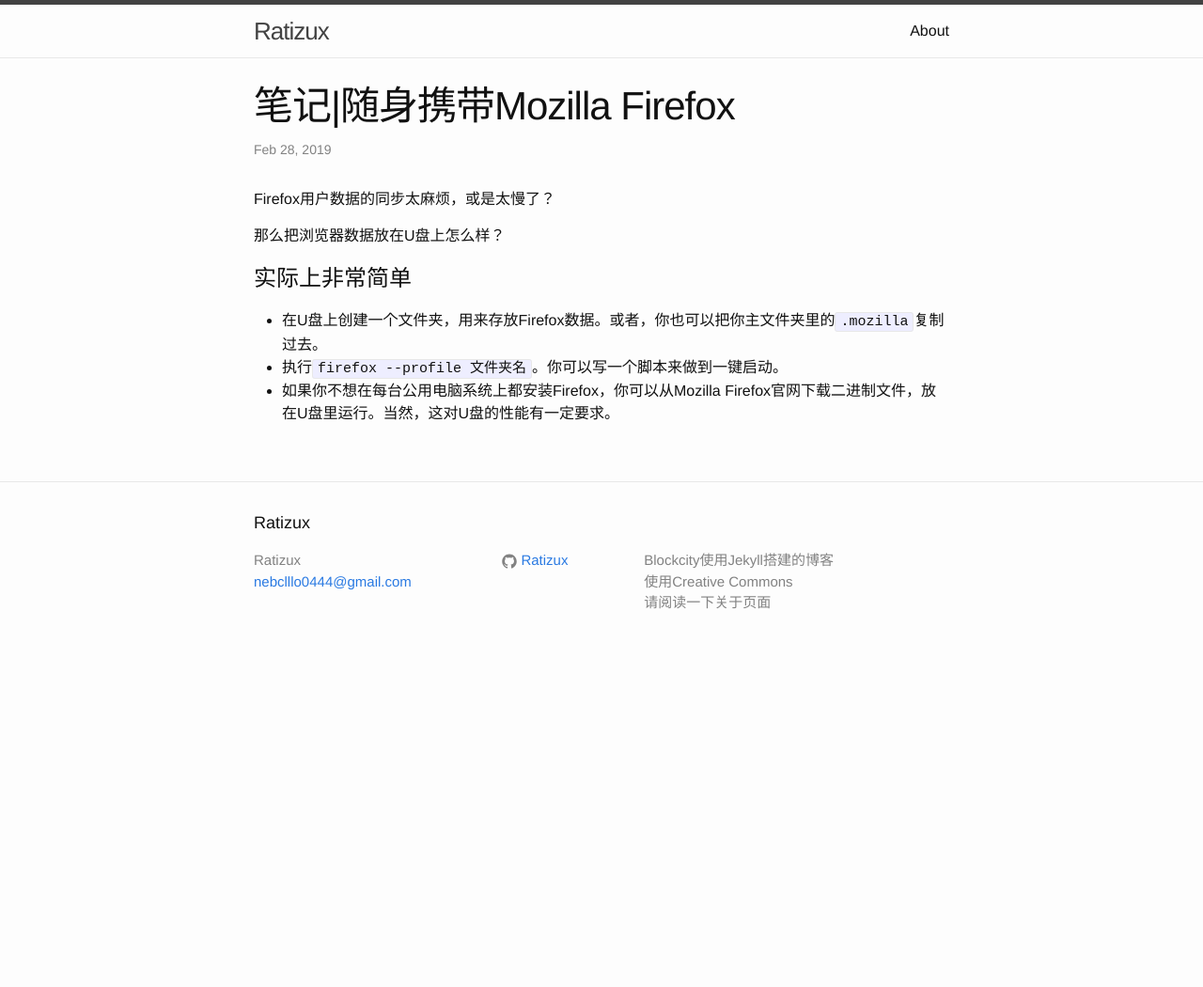
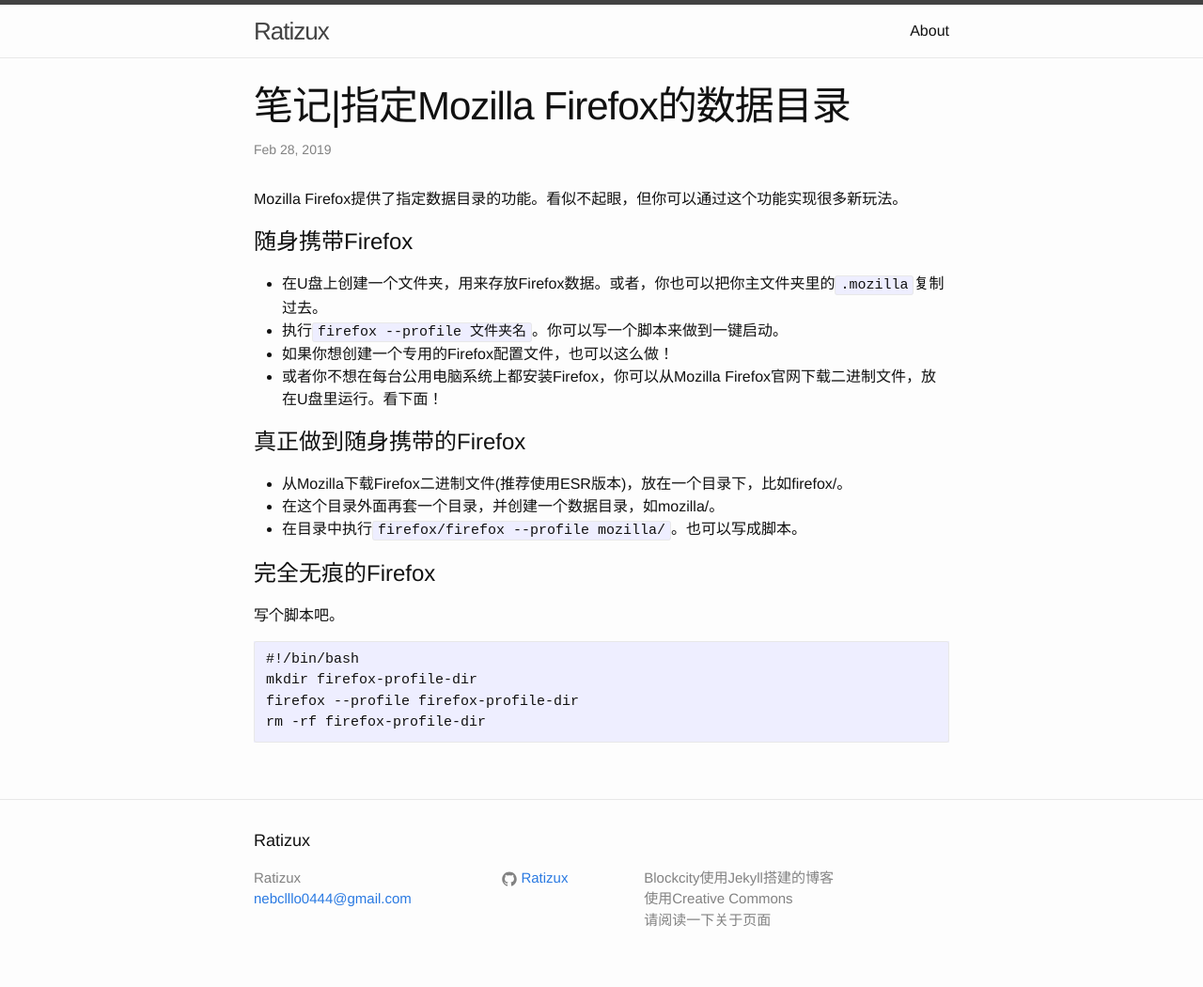
Before and after one commit to Ratizux/Ratizux.github.io, a Jekyll site: the page built from _posts/2019-02-28-1.md, in a window 1280 px wide. Shown: the whole page at 94% size. Built offline with Jekyll 4.4.1, drawn with Linux system fonts in a browser that asks for light colours; before the commit the page ends 900 px from its top, so only the background shows below that.

Commit message:
Fixed some sentences

````diff
--- a/_posts/2019-02-28-1.md
+++ b/_posts/2019-02-28-1.md
@@ -1,14 +1,30 @@
 ---
 layout: post
-title: '笔记|随身携带Mozilla Firefox'
+title: '笔记|指定Mozilla Firefox的数据目录'
 date: 2019-02-28 23:41:11 +0800
 ---
-Firefox用户数据的同步太麻烦，或是太慢了？
+Mozilla Firefox提供了指定数据目录的功能。看似不起眼，但你可以通过这个功能实现很多新玩法。
 
-那么把浏览器数据放在U盘上怎么样？
-
-# 实际上非常简单
+# 随身携带Firefox
 
 - 在U盘上创建一个文件夹，用来存放Firefox数据。或者，你也可以把你主文件夹里的`.mozilla`复制过去。
 - 执行`firefox --profile 文件夹名`。你可以写一个脚本来做到一键启动。
-- 如果你不想在每台公用电脑系统上都安装Firefox，你可以从Mozilla Firefox官网下载二进制文件，放在U盘里运行。当然，这对U盘的性能有一定要求。
+- 如果你想创建一个专用的Firefox配置文件，也可以这么做！
+- 或者你不想在每台公用电脑系统上都安装Firefox，你可以从Mozilla Firefox官网下载二进制文件，放在U盘里运行。看下面！
+
+# 真正做到随身携带的Firefox
+
+- 从Mozilla下载Firefox二进制文件(推荐使用ESR版本)，放在一个目录下，比如firefox/。
+- 在这个目录外面再套一个目录，并创建一个数据目录，如mozilla/。
+- 在目录中执行`firefox/firefox --profile mozilla/`。也可以写成脚本。
+
+# 完全无痕的Firefox
+
+写个脚本吧。
+
+```
+#!/bin/bash
+mkdir firefox-profile-dir
+firefox --profile firefox-profile-dir
+rm -rf firefox-profile-dir
+```
````
Also changed, not shown: _posts/2019-02-18-1.md (+1 -1 lines), _posts/2019-02-18-2.md (+6 -2 lines), _posts/2019-02-21-1.md (+4 -2 lines), _posts/2019-02-22-1.md (+12 -2 lines), 11 other files.
